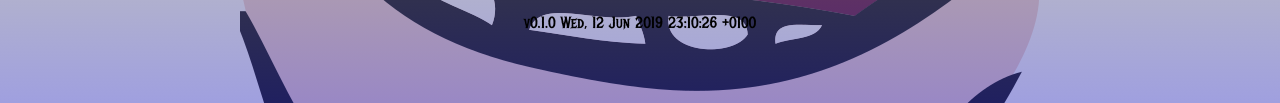
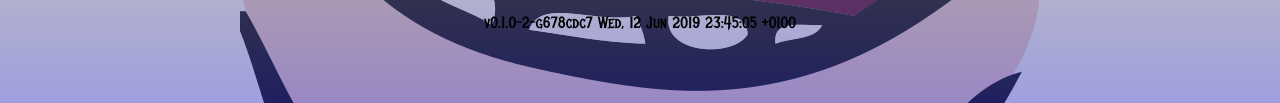
Before and after one commit to dringtech/thunderboard, a website: page docs/index.html in a window 1280 px wide. Shown: the part 497-600 px from the top of the page. Drawn offline with Linux system fonts and the light colour scheme.

Commit message:
Updating templated items

```diff
--- a/docs/index.html
+++ b/docs/index.html
@@ -23,6 +23,6 @@
     </div>
   </main>
   <script>Thunder.init({path: './media/thunderclap-rex.mp3'});</script>
-  <footer class='centred'>v0.1.0 Wed, 12 Jun 2019 23:10:26 +0100 </footer>
+  <footer class='centred'>v0.1.0-2-g678cdc7 Wed, 12 Jun 2019 23:45:05 +0100 </footer>
 </body>
 </html>
```
Also changed, not shown: 1 other file.
